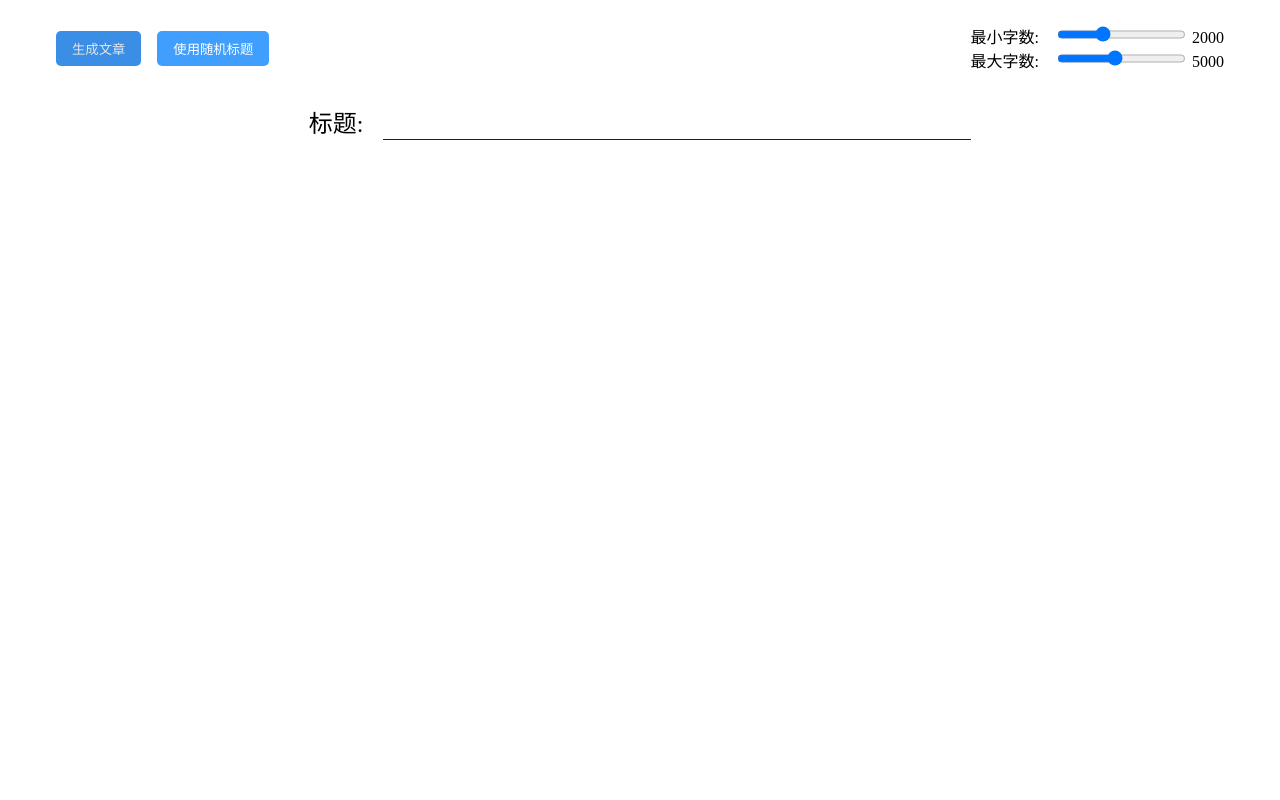
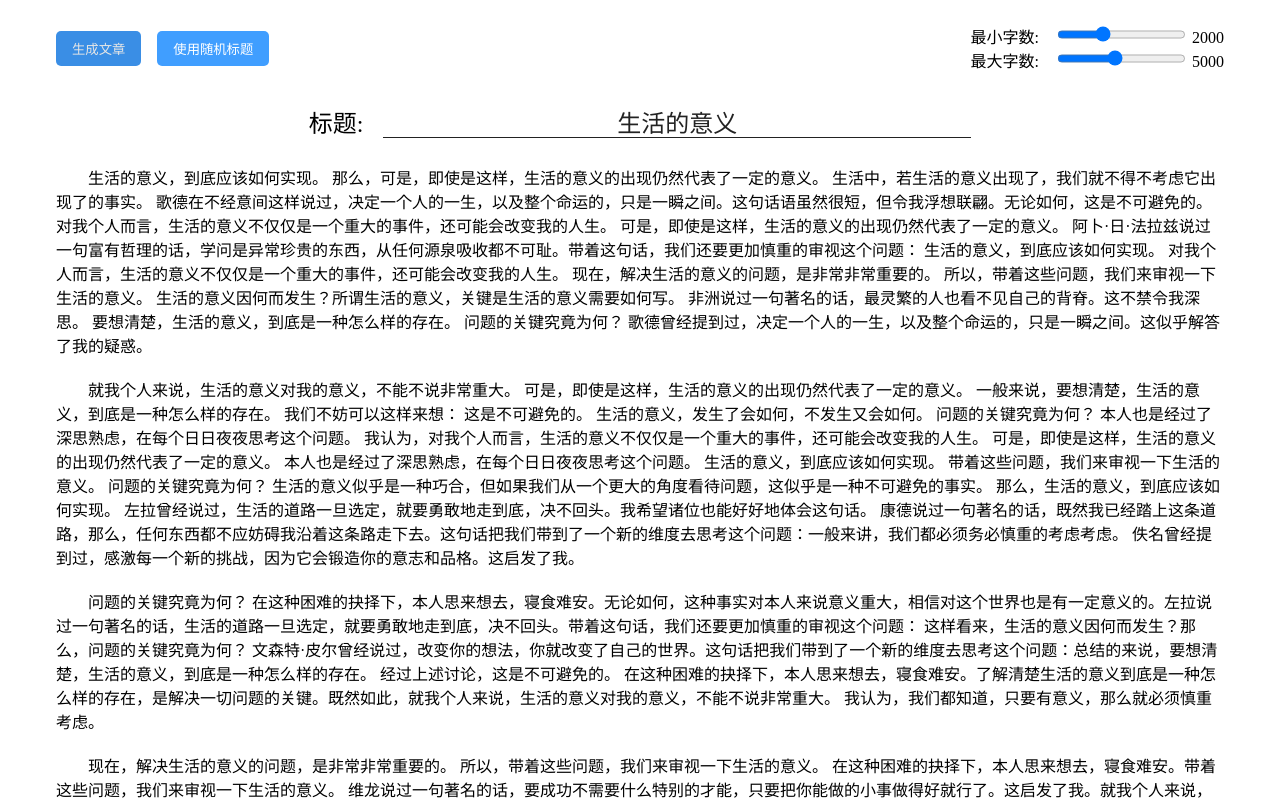
Before and after one commit to Plasticine-Yang/node-tour, a website: page packages/bullshit-generator/browser/index.html in a window 1280 px wide. Both pictures are taken after a click on the button "生成文章". Shown: the top 800 px of the page. Drawn offline with Linux system fonts and the light colour scheme.

Commit message:
feat(vanilla): 对接lib模块

```diff
--- a/packages/bullshit-generator/browser/index.html
+++ b/packages/bullshit-generator/browser/index.html
@@ -14,6 +14,11 @@
         display: flex;
         flex-direction: column;
         gap: 2rem;
+      }
+
+      main article section {
+        text-indent: 2rem;
+        padding: 10px 0;
       }
 
       input {
@@ -118,6 +123,10 @@
           padding: 1rem 1rem;
         }
 
+        main {
+          padding: 0 1rem;
+        }
+
         /* 操作按钮容器布局 */
         .btn-container {
           flex-direction: column;
@@ -138,6 +147,10 @@
       @media screen and (min-width: 960px) {
         header {
           padding: 1rem 3rem;
+        }
+
+        main {
+          padding: 0 3rem;
         }
 
         /* 操作按钮容器布局 */
@@ -216,15 +229,35 @@
     </header>
 
     <!-- 文章展示区域 -->
-    <main></main>
+    <main>
+      <article></article>
+    </main>
 
-    <script>
-      ;(() => {
+    <script type="module">
+      import { genArticle } from '../lib/generator/index.js'
+      import { createRandomPicker } from '../lib/random/index.js'
+
+      const main = () => {
         const $generateBtn = document.querySelector('#generate')
         const $randomTitleBtn = document.querySelector('#random-title')
         const $wordsRange = document.querySelector('.words-range')
+        const $titleInput = document.querySelector('#title')
+        const $minWordsCount = document.querySelector('#min')
+        const $maxWordsCount = document.querySelector('#max')
+        const $article = document.querySelector('article')
 
-        const init = () => {
+        let corpusData = null
+        let pickTitle = null
+
+        const init = async () => {
+          // 初始化必要数据和函数
+          corpusData = await loadCorpus('../corpus/data.json')
+          pickTitle = createRandomPicker(corpusData.titles)
+
+          // 初始时先生成一个随即标题
+          handleRandomTitle()
+
+          // 绑定事件
           bindEvent()
         }
 
@@ -234,11 +267,27 @@
           $wordsRange.addEventListener('change', handleWordsRangeChange)
         }
 
+        const loadCorpus = async corpusUrl => {
+          return await (await fetch(corpusUrl)).json()
+        }
+
         // 生成文章
-        const handleGenerateArticle = () => {}
+        const handleGenerateArticle = async () => {
+          const title = $titleInput.value
+          const min = $minWordsCount.value
+          const max = $maxWordsCount.value
+          const corpusData = await loadCorpus('../corpus/data.json')
+
+          const article = genArticle(title, { corpusData, min, max })
+          $article.innerHTML = `<section>${article.join(
+            '</section><section>',
+          )}</section>`
+        }
 
         // 随机标题
-        const handleRandomTitle = () => {}
+        const handleRandomTitle = () => {
+          $titleInput.value = pickTitle()
+        }
 
         // 最小最大字数改变时
         const wordsRangeConfig = { min: 2000, max: 5000 }
@@ -249,7 +298,9 @@
         }
 
         init()
-      })()
+      }
+
+      main()
     </script>
   </body>
 </html>
```
